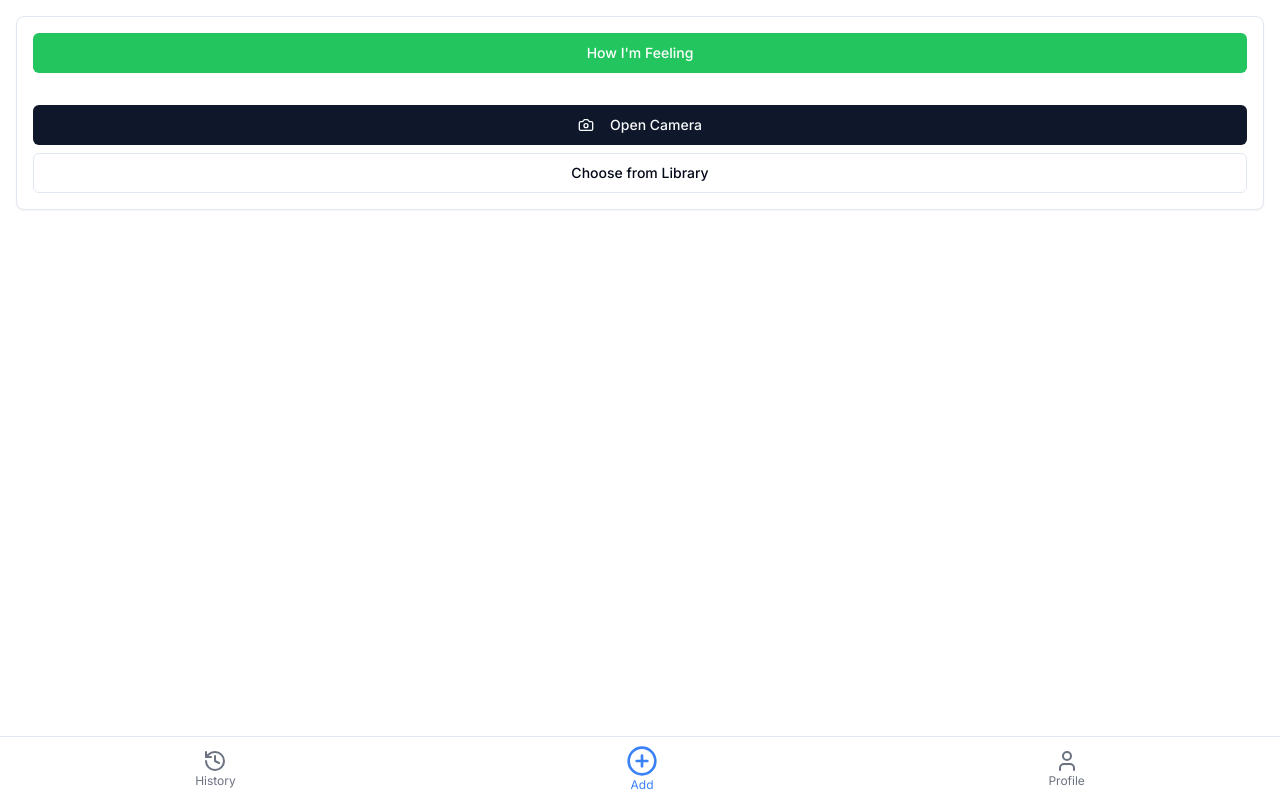
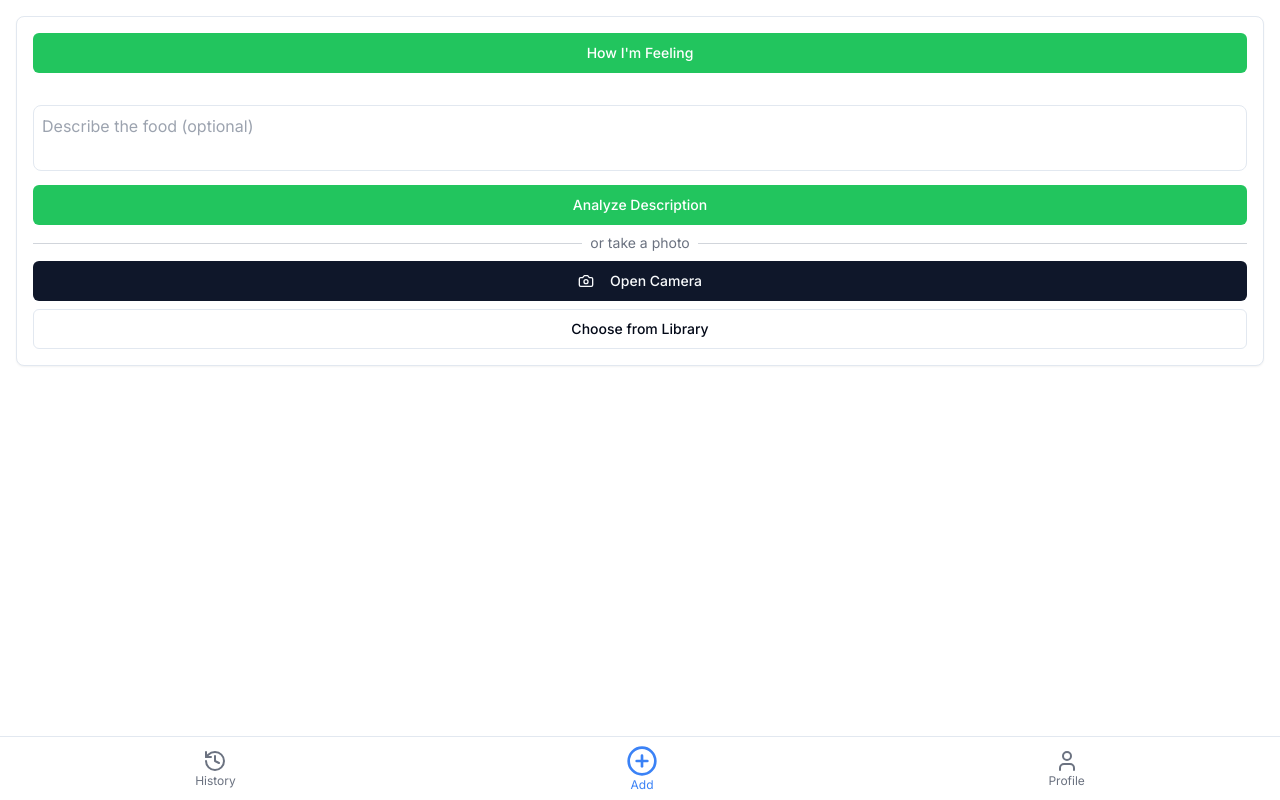
Before and after one commit to tomek-mcclintock/food-tracker, a Next.js app: page /add in a window 1280 px wide. Built offline with nearby package versions, Linux system fonts and the light colour scheme.

Commit message:
Added option to include text with image / only text

```diff
--- a/src/app/add/page.js
+++ b/src/app/add/page.js
@@ -7,7 +7,6 @@ import { Card, CardContent } from '@/components/ui/card';
 import { Button } from '@/components/ui/button';
 
 const AddFood = () => {
-  // Initialize all state variables
   const [showCamera, setShowCamera] = useState(false);
   const [showWellnessCheck, setShowWellnessCheck] = useState(false);
   const [photo, setPhoto] = useState(null);
@@ -38,7 +37,6 @@ const AddFood = () => {
       return;
     }
 
-    // Add wellness entry to history
     const wellnessEntry = {
       date: new Date().toLocaleString(),
       type: 'wellness',
@@ -46,7 +44,6 @@ const AddFood = () => {
       energy: selectedEnergy
     };
 
-    // Save to localStorage
     const history = JSON.parse(localStorage.getItem('foodHistory') || '[]');
     history.unshift(wellnessEntry);
     localStorage.setItem('foodHistory', JSON.stringify(history));
@@ -60,7 +57,29 @@ const AddFood = () => {
     setAnalyzing(true);
     setError(null);
     try {
-      const base64Data = imageSrc.split('base64,')[1];
+      const base64Data = imageSrc ? imageSrc.split('base64,')[1] : null;
+      const description = document.getElementById('food-description').value;
+
+      if (!base64Data && !description) {
+        throw new Error('Please provide an image or description');
+      }
+
+      const content = [{
+        type: "text",
+        text: "Analyze this food. " + (description ? "Additional context: " + description : "")
+      }];
+
+      if (base64Data) {
+        content.push({
+          type: "image",
+          source: {
+            type: "base64",
+            media_type: "image/jpeg",
+            data: base64Data
+          }
+        });
+      }
+
       const response = await fetch('/api/analyze', {
         method: 'POST',
         headers: { 'Content-Type': 'application/json' },
@@ -69,17 +88,7 @@ const AddFood = () => {
           max_tokens: 1024,
           messages: [{
             role: "user",
-            content: [{
-              type: "text",
-              text: "Analyze this food image" // This text will be replaced in the API route
-            }, {
-              type: "image",
-              source: {
-                type: "base64",
-                media_type: "image/jpeg",
-                data: base64Data
-              }
-            }]
+            content: content
           }]
         })
       });
@@ -191,8 +200,27 @@ const AddFood = () => {
               </div>
             )}
 
+            <div className="space-y-2">
+              <textarea
+                id="food-description"
+                placeholder="Describe the food (optional)"
+                className="w-full p-2 border rounded-lg resize-none"
+                rows="2"
+              />
+
               {!showCamera && !photo && (
-              <div className="space-y-2">
+                <>
+                  <Button onClick={() => analyzeFood(null)} className="w-full bg-green-500 hover:bg-green-600 text-white">
+                    Analyze Description
+                  </Button>
+                  <div className="relative">
+                    <div className="absolute inset-0 flex items-center">
+                      <div className="w-full border-t border-gray-300" />
+                    </div>
+                    <div className="relative flex justify-center text-sm">
+                      <span className="px-2 bg-white text-gray-500">or take a photo</span>
+                    </div>
+                  </div>
                   <Button onClick={() => setShowCamera(true)} className="w-full">
                     <Camera className="w-4 h-4 mr-2" /> Open Camera
                   </Button>
@@ -210,8 +238,9 @@ const AddFood = () => {
                     className="hidden"
                     onChange={(e) => e.target.files?.[0] && handleFileUpload(e.target.files[0])}
                   />
+                </>
+              )}
             </div>
-            )}
 
             {showCamera && (
               <div className="relative bg-black rounded-lg overflow-hidden">
@@ -278,7 +307,6 @@ const AddFood = () => {
                     <div className="flex flex-col gap-2">
                       <Button
                         onClick={() => {
-                          // Save to localStorage
                           const newEntry = {
                             date: new Date().toLocaleString(),
                             food: results.mainItem,
@@ -291,7 +319,6 @@ const AddFood = () => {
                           history.unshift(newEntry);
                           localStorage.setItem('foodHistory', JSON.stringify(history));
 
-                          // Reset the form
                           setPhoto(null);
                           setResults(null);
                         }}
--- a/src/app/api/analyze/route.js
+++ b/src/app/api/analyze/route.js
@@ -3,10 +3,24 @@ import { NextResponse } from 'next/server';
 export async function POST(request) {
   try {
     const body = await request.json();
-    console.log('Request received, body size:', JSON.stringify(body).length);
 
-    // Update the prompt in the request body
-    body.messages[0].content[0].text = "Analyze this food image carefully and return a JSON object with three properties:\n1. mainItem: detailed name of the dish\n2. ingredients: list of all ingredients you can see or that would typically be used (including basics like salt, oil)\n3. sensitivities: list of common food sensitivities present in this dish. Include ONLY these categories if present: dairy, gluten, nuts, soy, eggs, fish, shellfish, spicy, citrus, nightshades\n\nExample format: {\"mainItem\": \"Spicy Shrimp Pad Thai\", \"ingredients\": [\"rice noodles\", \"shrimp\", \"eggs\", \"peanuts\", ...], \"sensitivities\": [\"shellfish\", \"eggs\", \"nuts\", \"spicy\"]}";
+    const originalText = body.messages[0].content[0].text;
+
+    body.messages[0].content[0].text = `${originalText}
+
+Analyze this food carefully and thoroughly. List all ingredients that:
+1. You can visually identify in the food
+2. Would typically be used in this dish's preparation
+3. Are basic cooking ingredients like salt, oil, or seasonings
+
+Return a JSON object with exactly this format:
+{
+  "mainItem": "detailed name of the dish",
+  "ingredients": ["ingredient1", "ingredient2", ...],
+  "sensitivities": ["dairy", "gluten", "nuts", "soy", "eggs", "fish", "shellfish", "spicy", "citrus", "nightshades"]
+}
+
+Include sensitivities only if they are present in the dish. Be thorough with ingredients but only include relevant sensitivities.`;
 
     const response = await fetch('https://api.anthropic.com/v1/messages', {
       method: 'POST',
```
Lines whose indentation alone changed are shown as unchanged.
